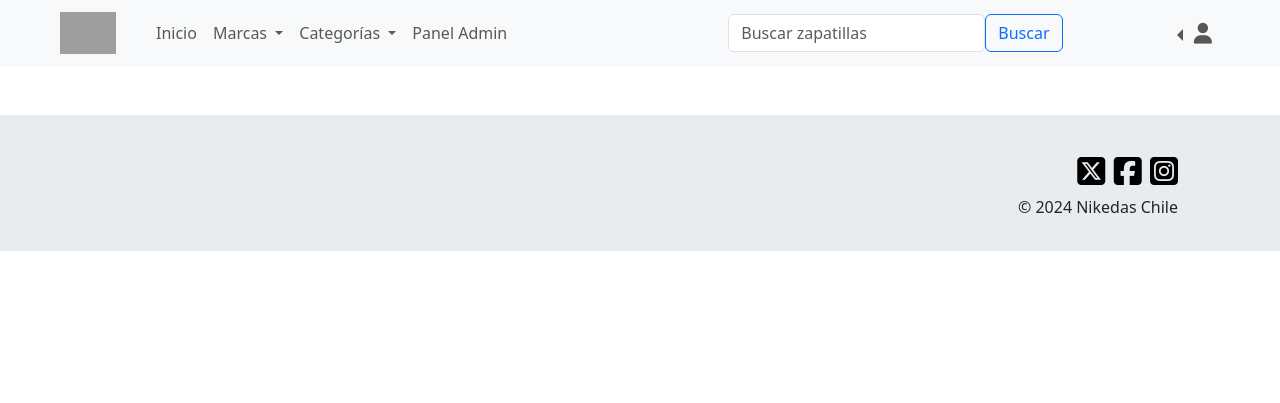
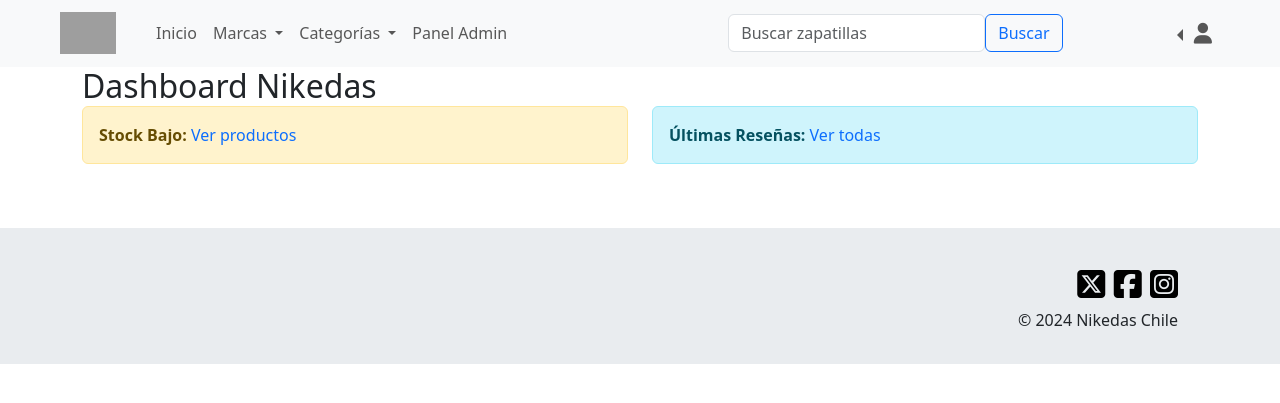
Before and after one commit to faavsun/nikedas, a Django app: template aplicacion/templates/aplicacion/dashboard_resumen.html in a window 1280 px wide. Shown: the part 35-438 px from the top of the page. Run offline with Django 5.2, Linux system fonts and the light colour scheme; the template is opened without the code that fills it, so the values that code supplies are empty; some libraries are stand-ins or nearby versions; grey boxes are pictures that could not be loaded.

Commit message:
Dashboard resumen listo

```diff
--- a/aplicacion/templates/aplicacion/dashboard_resumen.html
+++ b/aplicacion/templates/aplicacion/dashboard_resumen.html
@@ -1,5 +1,19 @@
 {% extends 'base.html' %}
 {% load crispy_forms_tags %}
 {% block content %}
-
+  <div class="container">
+    <h2>Dashboard Nikedas</h2>
+    <div class="row">
+      <div class="col-md-6">
+        <div class="alert alert-warning">
+          <strong>Stock Bajo:</strong> <a href="{% url 'reporte_stock_bajo' %}">Ver productos</a>
+        </div>
+      </div>
+      <div class="col-md-6">
+        <div class="alert alert-info">
+          <strong>Últimas Reseñas:</strong> <a href="{% url 'lista_resenas' %}">Ver todas</a>
+        </div>
+      </div>
+    </div>
+  </div>
 {% endblock %}
```
